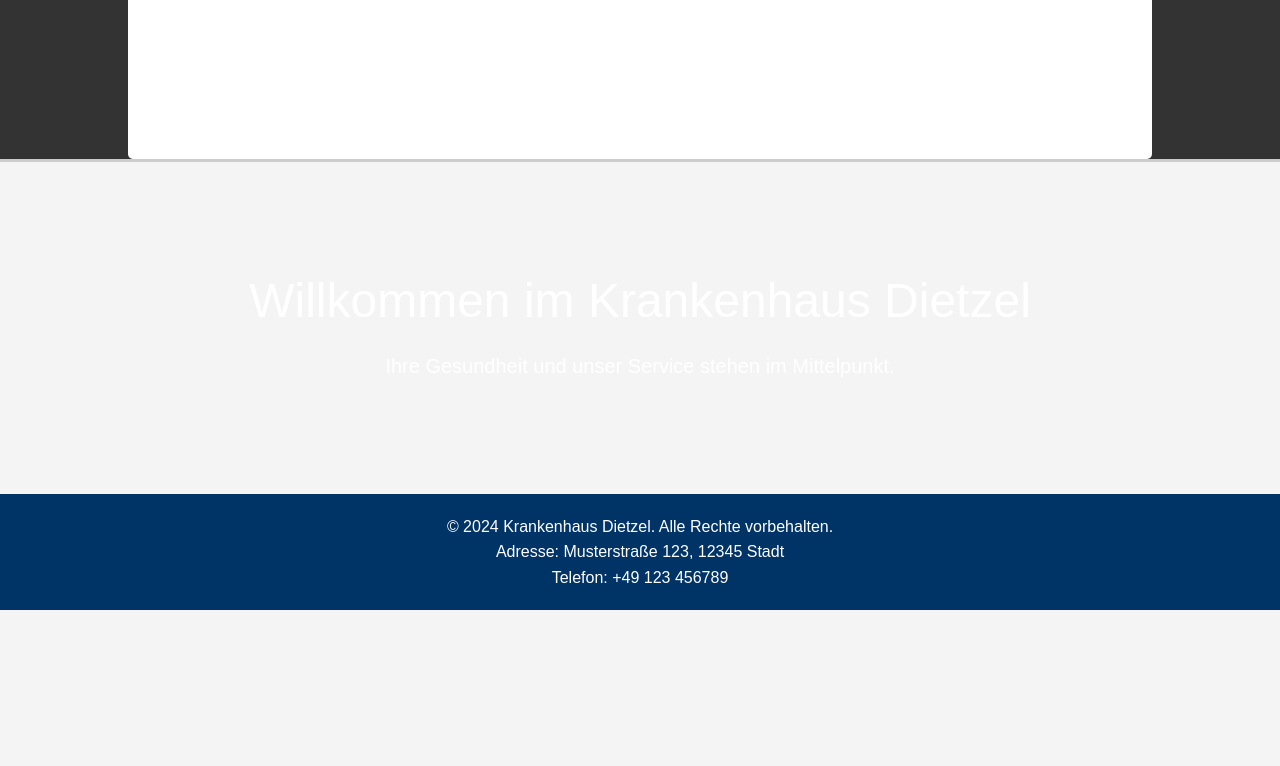
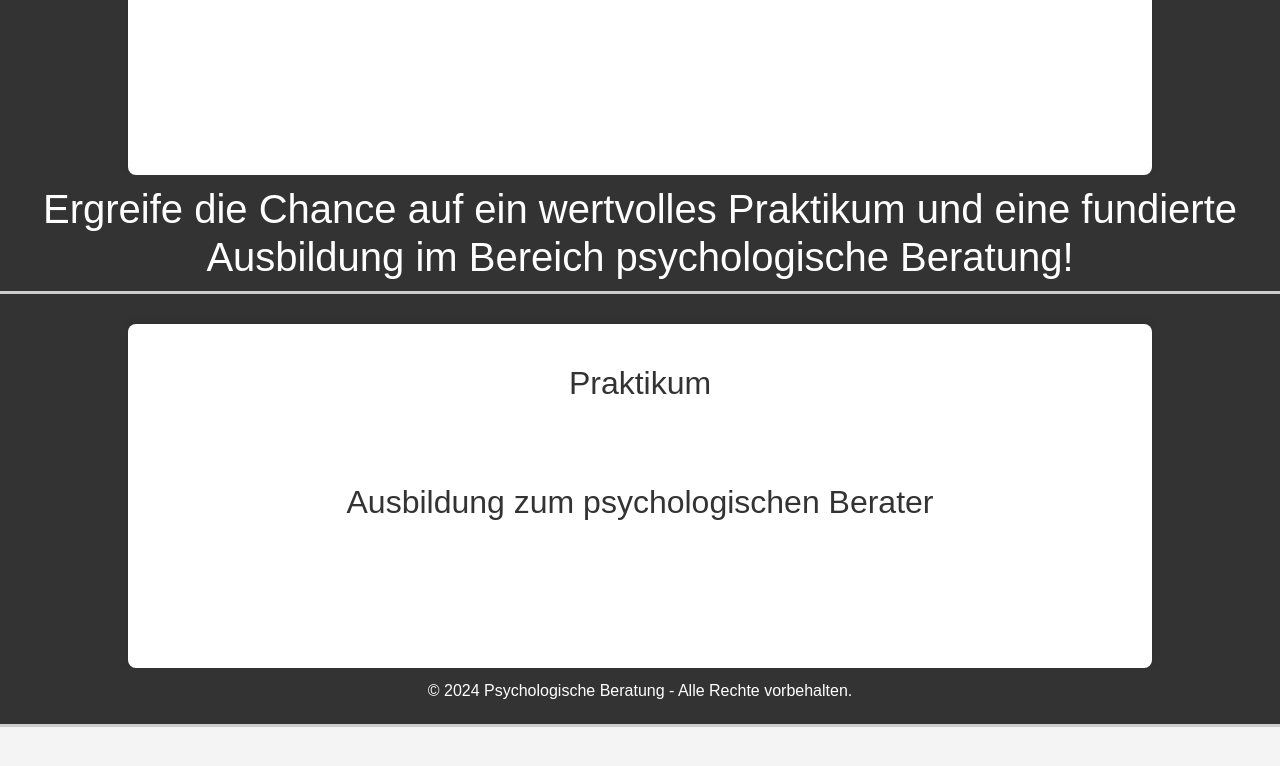
Before and after one commit to pauline12333/klinik, a plain HTML site: page index.html in a window 1280 px wide. Shown: the part 1790-2556 px from the top of the page. Before the commit the page ends 2400 px from the top, so only its background shows below. Drawn offline with nearby package versions, Linux system fonts and the light colour scheme.

Commit message:
Update index.html

```diff
--- a/index.html
+++ b/index.html
@@ -208,6 +208,84 @@
 </html>
 
 
+<!DOCTYPE html>
+<html lang="de">
+<head>
+    <meta charset="UTF-8">
+    <meta name="viewport" content="width=device-width, initial-scale=1.0">
+    <title>Praktikum und Ausbildung in der psychologischen Beratung</title>
+    <style>
+        body {
+            font-family: Arial, sans-serif;
+            line-height: 1.6;
+            margin: 0;
+            padding: 0;
+            background-color: #f4f4f4;
+        }
+        .container {
+            width: 80%;
+            margin: auto;
+            overflow: hidden;
+            background: #fff;
+            padding: 20px;
+            box-shadow: 0 0 10px rgba(0, 0, 0, 0.1);
+            border-radius: 8px;
+        }
+        header {
+            background: #333;
+            color: #fff;
+            padding: 10px 0;
+            text-align: center;
+            border-radius: 8px 8px 0 0;
+        }
+        h1 {
+            margin: 0;
+        }
+        .content {
+            padding: 20px;
+        }
+        .offer {
+            margin-bottom: 20px;
+        }
+        h2 {
+            color: #333;
+        }
+        p {
+            margin: 10px 0;
+        }
+        footer {
+            text-align: center;
+            padding: 10px 0;
+            background: #333;
+            color: #fff;
+            border-radius: 0 0 8px 8px;
+        }
+    </style>
+</head>
+<body>
+    <header>
+        <h1>Ergreife die Chance auf ein wertvolles Praktikum und eine fundierte Ausbildung im Bereich psychologische Beratung!</h1>
+    </header>
+
+    <div class="container">
+        <div class="content">
+            <div class="offer">
+                <h2>Praktikum</h2>
+                <p>Sammle wertvolle praktische Erfahrungen in einem professionellen Umfeld. Du wirst in die tägliche Arbeit eines psychologischen Beraters eingebunden und erhältst umfassende Unterstützung und Anleitung durch erfahrene Fachkräfte.</p>
+            </div>
+
+            <div class="offer">
+                <h2>Ausbildung zum psychologischen Berater</h2>
+                <p>Neben dem Praktikum kannst du bei uns auch die fundierte Ausbildung zum psychologischen Berater absolvieren. Diese umfasst praxisnahe Schulungen, theoretisches Wissen und die Entwicklung deiner eigenen Beratungsfähigkeiten. Unser Ausbildungsprogramm ist darauf ausgelegt, dich umfassend auf die Herausforderungen des Berufs vorzubereiten.</p>
+            </div>
+        </div>
+    </div>
+
+    <footer>
+        <p>&copy; 2024 Psychologische Beratung - Alle Rechte vorbehalten.</p>
+    </footer>
+</body>
+</html>
 
 
 
```
